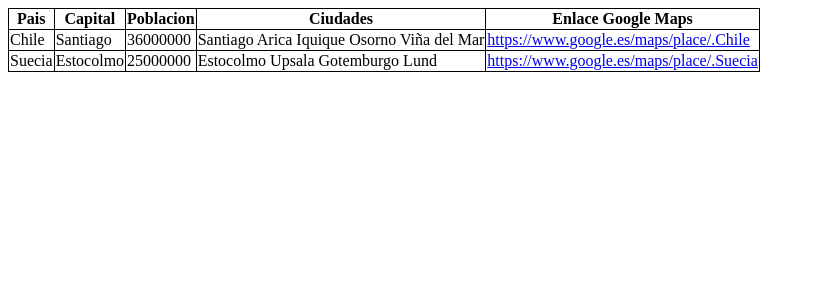
After one commit to jmiquis/BackEnd, a PHP site: page /07.php in a window 1280 px wide. The commit adds this page. Shown: the top 300 px of the page, without its empty margins (0-815 px from the left). Run offline with PHP 8.4, Linux system fonts and the light colour scheme.

Commit message:
final ejercicio 7 y 8

```diff
--- /dev/null
+++ b/ejerciciosPhp03/07.php
@@ -0,0 +1,48 @@
+<!-- 7. Crear otro programa que use estos datos  y elija dos paises al azar indicando sus datos y el  nombre de sus ciudades y un enlace generado a google map: ‘https://www.google.es/maps/place/’.$paiselegido -->
+<!DOCTYPE html>
+<?php require_once('infopaises.php')?>
+<html lang="en">
+<head>
+    <meta charset="UTF-8">
+    <meta http-equiv="X-UA-Compatible" content="IE=edge">
+    <meta name="viewport" content="width=device-width, initial-scale=1.0">
+    <style>
+        table,th,tr,td{
+            border: 1px black solid;
+            border-collapse: collapse;
+        }
+    </style>
+    <title>Document</title>
+</head>
+    <body>
+        <table>
+            <tr>
+                <th>Pais</th>
+                <th>Capital</th>
+                <th>Poblacion</th>
+                <th>Ciudades</th>
+                <th>Enlace Google Maps</th>
+            </tr>
+            <?php for($i=0;$i<2;$i++):?>
+                <tr>
+                    <?php $paisAlAzar=eligePaisesAlAlzar($paises);?>
+                    <td><?=$paisAlAzar?></td>
+                    <!--pinto ciudad y capital -->
+                    <?php foreach ($paises[$paisAlAzar] as $key => $value):?>
+                        <td><?=$value?></td>
+                    <?php endforeach?>
+                    <!-- pinto las ciudades  -->
+                    <td>
+                        <?php foreach ($ciudades[$paisAlAzar] as $key => $value):?>
+                            <?=$value." "?>
+                        <?php endforeach?>
+                    </td>
+                    <!-- pinto el enlace -->
+                        <td><a href=<?="https://www.google.es/maps/place/$paisAlAzar"?>><?="https://www.google.es/maps/place/.$paisAlAzar"?></a>
+                    </td>
+                </tr>
+            <?php endfor?>
+        </table>
+
+    </body>
+</html>
--- a/ejerciciosPhp03/infopaises.php
+++ b/ejerciciosPhp03/infopaises.php
@@ -42,16 +42,29 @@ $ciudades = [
   function version2($paises){
     //obtengo array de columnas (valores de poblacion).
     $poblacion=array_column($paises,"Poblacion");
-    //ordeno el array de columnas por clave y cojo el primero. De ahi cojo el valor de capital que se ha mantenido del
+    //ordeno el array de columnas por clave y cojo el primero.
     //ordeno con multisort
     array_multisort($poblacion, SORT_ASC, $paises);
     return $paises;
   }
 $arrayPaises2=version2($paises);
 
+//Halla la primera clave
 function hallarMayorv2($arrayPaises2,$ciudades){
     $paisMasPoblado=array_key_last($arrayPaises2);
     return $ciudades[$paisMasPoblado];
 }
 $resultado2=hallarMayorv2($arrayPaises2,$ciudades);
-  ?>
+
+//me devuelve un array con dos claves al azar
+function eligePaisesAlAlzar($paises){
+  return array_rand($paises);
+}
+
+
+//genera un array mergeado si esxsiten las mismas claves
+function mergearArrays($paises,$ciudades){
+  return array_merge_recursive($paises,$ciudades);
+
+}
+$arraymergeado=mergearArrays($paises,$ciudades);
```
